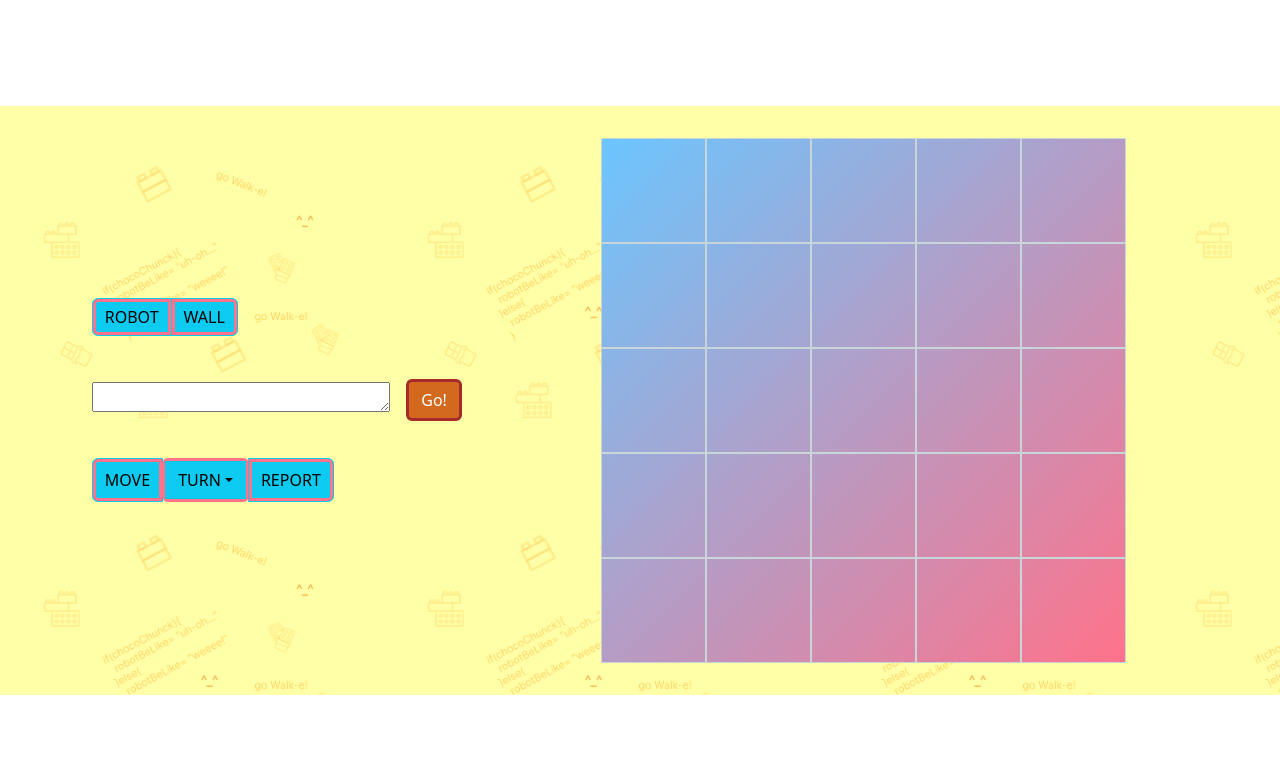
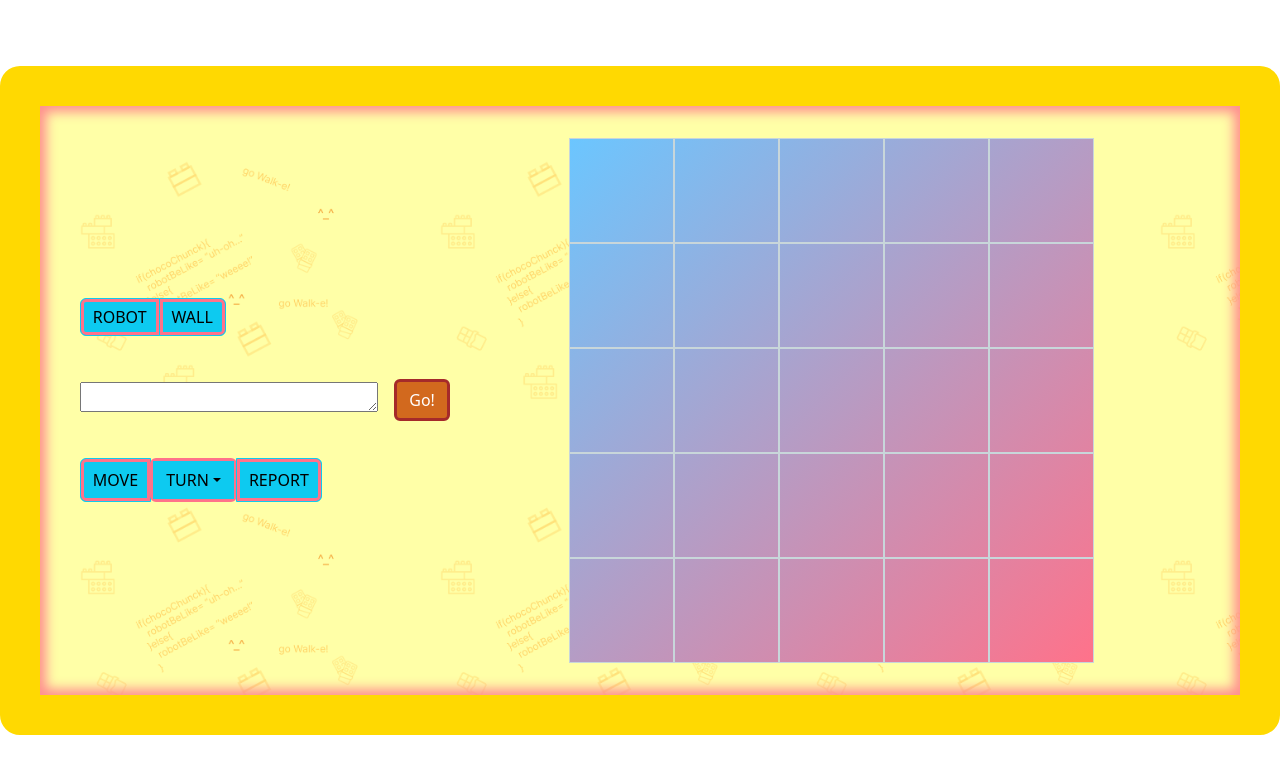
Before and after one commit to CeliaGC/walk-e, a React (Vite) app: page / in a window 1280 px wide. Shown: the top 774 px of the page. Built offline with nearby package versions, Linux system fonts and the light colour scheme.

Commit message:
add-app-border

```diff
--- a/src/App.css
+++ b/src/App.css
@@ -12,6 +12,9 @@
   background-color: rgb(255, 255, 167);
   background-image: url(./assets/images/texture.png);
   background-size: 30%;
+  border: 40px solid rgb(255, 217, 1);
+  border-radius: 20px;
+   box-shadow: inset 0px 0px 12px 6px rgb(255, 143, 143);
 
 
 }
```
Also changed, not shown: 1 other file (tests, documents, lock files or other folders).
